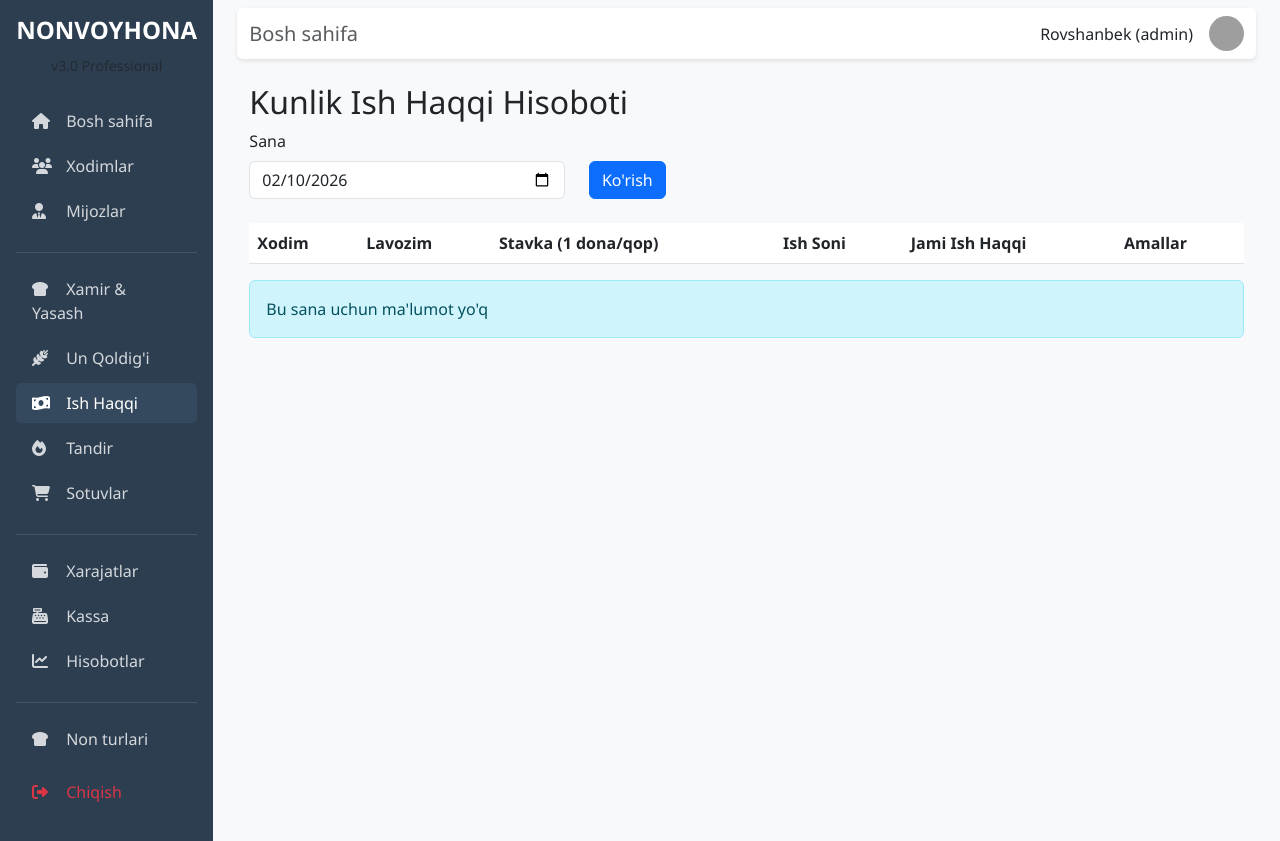
After one commit to nonvoyhonatizimi/bakerysystemsolatr, a Flask app: page /payroll/ in a window 1280 px wide. The commit adds this page. Run offline with Flask 3, Linux system fonts and the light colour scheme; a user stored in the database is signed in; lists and menus that the app fills with data are empty; parts of the project's set-up code (start-up, migrations or seed data) failed here and were passed over; grey boxes are pictures that could not be loaded.

Commit message:
Add employee daily payroll system

```diff
--- a/app.py
+++ b/app.py
@@ -108,6 +108,7 @@ from routes.sales import sales_bp
 from routes.finance import finance_bp
 from routes.reports import reports_bp
 from routes.bread_types import bread_types_bp
+from routes.payroll import payroll_bp
 app.register_blueprint(employees_bp)
 app.register_blueprint(customers_bp)
 app.register_blueprint(production_bp)
@@ -115,6 +116,7 @@ app.register_blueprint(sales_bp)
 app.register_blueprint(finance_bp)
 app.register_blueprint(reports_bp)
 app.register_blueprint(bread_types_bp)
+app.register_blueprint(payroll_bp)
 
 # Create database tables on startup
 def init_db():
--- a/models.py
+++ b/models.py
@@ -26,6 +26,8 @@ class Employee(db.Model):
     oylik = db.Column(db.Numeric(10, 2), default=0)
     status = db.Column(db.String(20), default='faol')
     ish_boshlanish = db.Column(db.Date, default=datetime.utcnow)
+    # Kunlik ish haqqi stavkasi (bir dona/qop uchun)
+    ish_haqqi_stavka = db.Column(db.Numeric(10, 2), default=0)
 
 class Customer(db.Model):
     __tablename__ = 'mijozlar'
--- a/routes/employees.py
+++ b/routes/employees.py
@@ -24,12 +24,14 @@ def add_employee():
         lavozim = request.form.get('lavozim')
         telefon = request.form.get('telefon')
         oylik = request.form.get('oylik', 0)
+        ish_haqqi_stavka = request.form.get('ish_haqqi_stavka', 0)
 
         new_emp = Employee(
             ism=ism,
             lavozim=lavozim,
             telefon=telefon,
             oylik=oylik,
+            ish_haqqi_stavka=ish_haqqi_stavka,
             ish_boshlanish=datetime.now().date()
         )
         db.session.add(new_emp)
@@ -62,7 +64,8 @@ def edit_employee(id):
         emp.ism = request.form.get('ism')
         emp.lavozim = request.form.get('lavozim')
         emp.telefon = request.form.get('telefon')
-        emp.oylik_maosh = request.form.get('oylik', 0)
+        emp.oylik = request.form.get('oylik', 0)
+        emp.ish_haqqi_stavka = request.form.get('ish_haqqi_stavka', 0)
         emp.status = request.form.get('status', 'faol')
 
         db.session.commit()
--- /dev/null
+++ b/routes/payroll.py
@@ -0,0 +1,115 @@
+from flask import Blueprint, render_template, request, redirect, url_for, flash
+from flask_login import login_required
+from models import db, Employee, Dough, Oven
+from datetime import datetime, date
+from calendar import monthrange
+
+payroll_bp = Blueprint('payroll', __name__, url_prefix='/payroll')
+
+@payroll_bp.route('/')
+@login_required
+def index():
+    # Bugungi sana
+    today = date.today()
+    sana = request.args.get('sana', today.strftime('%Y-%m-%d'))
+
+    try:
+        filter_date = datetime.strptime(sana, '%Y-%m-%d').date()
+    except:
+        filter_date = today
+
+    # Barcha ishchilarni olish
+    employees = Employee.query.filter_by(status='faol').all()
+
+    # Har bir ishchi uchun hisobot
+    hisobot = []
+
+    for emp in employees:
+        ishchi_malumot = {
+            'id': emp.id,
+            'ism': emp.ism,
+            'lavozim': emp.lavozim,
+            'stavka': float(emp.ish_haqqi_stavka) if emp.ish_haqqi_stavka else 0,
+            'ish_soni': 0,
+            'jami_ish_haqqi': 0
+        }
+
+        # Xamirchi bo'lsa - xamir qilgan qoplar soni
+        if emp.lavozim == 'Xamirchi':
+            xamirlar = Dough.query.filter_by(xodim_id=emp.id, sana=filter_date).all()
+            jami_qop = sum([x.un_qopi for x in xamirlar])
+            ishchi_malumot['ish_soni'] = jami_qop
+            ishchi_malumot['jami_ish_haqqi'] = jami_qop * ishchi_malumot['stavka']
+            ishchi_malumot['birlik'] = 'qop'
+
+        # Tandirchi bo'lsa - tandirga kirgan non soni
+        elif emp.lavozim == 'Tandirchi':
+            tandirlar = Oven.query.filter_by(xodim_id=emp.id, sana=filter_date).all()
+            jami_non = sum([t.kirdi for t in tandirlar])
+            ishchi_malumot['ish_soni'] = jami_non
+            ishchi_malumot['jami_ish_haqqi'] = jami_non * ishchi_malumot['stavka']
+            ishchi_malumot['birlik'] = 'non'
+
+        # Non yasovchi bo'lsa - chiqqan non soni
+        elif emp.lavozim == 'Non yashovchi':
+            from models import BreadMaking
+            nonlar = BreadMaking.query.filter_by(xodim_id=emp.id, sana=filter_date).all()
+            jami_non = sum([n.chiqqan_non for n in nonlar])
+            ishchi_malumot['ish_soni'] = jami_non
+            ishchi_malumot['jami_ish_haqqi'] = jami_non * ishchi_malumot['stavka']
+            ishchi_malumot['birlik'] = 'non'
+
+        hisobot.append(ishchi_malumot)
+
+    return render_template('payroll/index.html',
+                         hisobot=hisobot,
+                         sana=filter_date.strftime('%Y-%m-%d'))
+
+@payroll_bp.route('/detail/<int:employee_id>')
+@login_required
+def detail(employee_id):
+    emp = Employee.query.get_or_404(employee_id)
+
+    # Oy va yil
+    yil = int(request.args.get('yil', date.today().year))
+    oy = int(request.args.get('oy', date.today().month))
+
+    # Oyning birinchi va oxirgi kuni
+    _, oxirgi_kun = monthrange(yil, oy)
+    boshlanish = date(yil, oy, 1)
+    tugash = date(yil, oy, oxirgi_kun)
+
+    # Kunlik hisobot
+    kunlik_ish = []
+    jami_ish_haqqi = 0
+
+    for kun in range(1, oxirgi_kun + 1):
+        ish_kuni = date(yil, oy, kun)
+        ish_soni = 0
+
+        if emp.lavozim == 'Xamirchi':
+            xamirlar = Dough.query.filter_by(xodim_id=emp.id, sana=ish_kuni).all()
+            ish_soni = sum([x.un_qopi for x in xamirlar])
+        elif emp.lavozim == 'Tandirchi':
+            tandirlar = Oven.query.filter_by(xodim_id=emp.id, sana=ish_kuni).all()
+            ish_soni = sum([t.kirdi for t in tandirlar])
+        elif emp.lavozim == 'Non yashovchi':
+            from models import BreadMaking
+            nonlar = BreadMaking.query.filter_by(xodim_id=emp.id, sana=ish_kuni).all()
+            ish_soni = sum([n.chiqqan_non for n in nonlar])
+
+        if ish_soni > 0:
+            ish_haqqi = ish_soni * float(emp.ish_haqqi_stavka) if emp.ish_haqqi_stavka else 0
+            jami_ish_haqqi += ish_haqqi
+            kunlik_ish.append({
+                'sana': ish_kuni.strftime('%d.%m.%Y'),
+                'ish_soni': ish_soni,
+                'ish_haqqi': ish_haqqi
+            })
+
+    return render_template('payroll/detail.html',
+                         employee=emp,
+                         kunlik_ish=kunlik_ish,
+                         jami_ish_haqqi=jami_ish_haqqi,
+                         yil=yil,
+                         oy=oy)
--- a/templates/base.html
+++ b/templates/base.html
@@ -103,6 +103,14 @@
                     </li>
                     {% endif %}
 
+                    {% if current_user.rol == 'admin' %}
+                    <li class="nav-item">
+                        <a class="nav-link {% if 'payroll' in request.endpoint %}active{% endif %}" href="{{ url_for('payroll.index') }}">
+                            <i class="fas fa-money-bill-wave"></i> Ish Haqqi
+                        </a>
+                    </li>
+                    {% endif %}
+
                     {% if current_user.rol == 'admin' or (current_user.employee and current_user.employee.lavozim in ['Tandirchi', 'Operator']) %}
                     <li class="nav-item">
                         <a class="nav-link {% if 'production.list_oven' in request.endpoint %}active{% endif %}" href="{{ url_for('production.list_oven') }}">
--- /dev/null
+++ b/templates/payroll/index.html
@@ -0,0 +1,55 @@
+{% extends 'base.html' %}
+
+{% block content %}
+<div class="container mt-4">
+    <h2>Kunlik Ish Haqqi Hisoboti</h2>
+
+    <!-- Sana tanlash -->
+    <form method="GET" class="mb-4">
+        <div class="row">
+            <div class="col-md-4">
+                <label for="sana" class="form-label">Sana</label>
+                <input type="date" class="form-control" id="sana" name="sana" value="{{ sana }}">
+            </div>
+            <div class="col-md-2">
+                <label class="form-label">&nbsp;</label>
+                <button type="submit" class="btn btn-primary d-block">Ko'rish</button>
+            </div>
+        </div>
+    </form>
+
+    <!-- Hisobot jadvali -->
+    <table class="table table-striped">
+        <thead>
+            <tr>
+                <th>Xodim</th>
+                <th>Lavozim</th>
+                <th>Stavka (1 dona/qop)</th>
+                <th>Ish Soni</th>
+                <th>Jami Ish Haqqi</th>
+                <th>Amallar</th>
+            </tr>
+        </thead>
+        <tbody>
+            {% for ishchi in hisobot %}
+            <tr>
+                <td>{{ ishchi.ism }}</td>
+                <td>{{ ishchi.lavozim }}</td>
+                <td>{{ "{:,.0f}".format(ishchi.stavka) }} so'm</td>
+                <td>{{ ishchi.ish_soni }} {{ ishchi.birlik if ishchi.birlik else '' }}</td>
+                <td><strong>{{ "{:,.0f}".format(ishchi.jami_ish_haqqi) }} so'm</strong></td>
+                <td>
+                    <a href="{{ url_for('payroll.detail', employee_id=ishchi.id) }}" class="btn btn-sm btn-info">Batafsil</a>
+                </td>
+            </tr>
+            {% endfor %}
+        </tbody>
+    </table>
+
+    {% if hisobot|length == 0 %}
+    <div class="alert alert-info">
+        Bu sana uchun ma'lumot yo'q
+    </div>
+    {% endif %}
+</div>
+{% endblock %}
```
Also changed, not shown: templates/employees/add.html (+6 -1 lines), templates/payroll/detail.html (added, +66 -0 lines).
